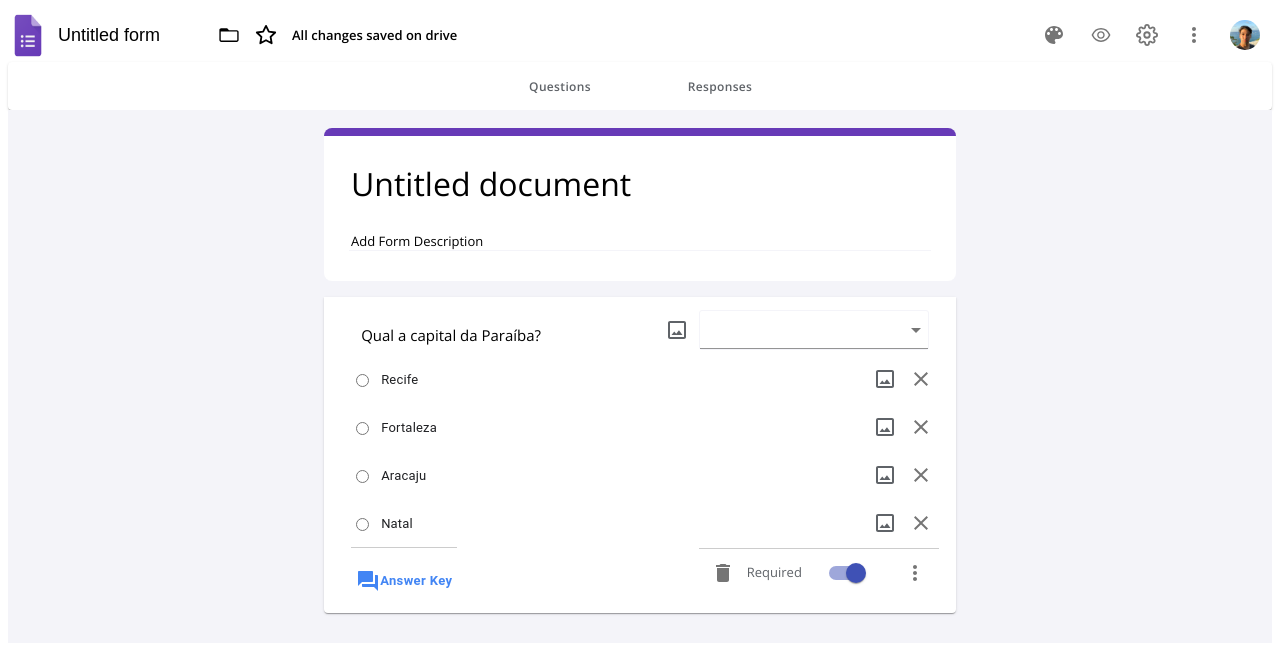
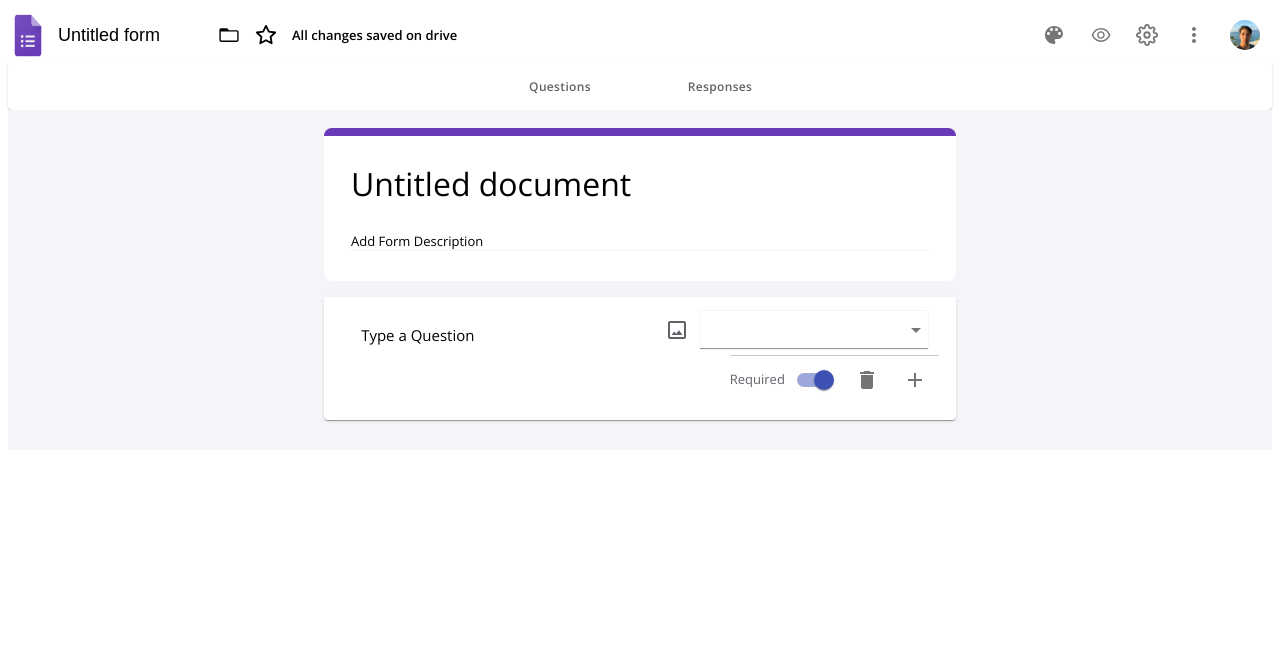
Before and after one commit to MicaelTargino/GoogleFormsClone_frontend, a React (Create React App) app: page /form/1 in a window 1280 px wide. Shown: the top 654 px of the page. Built offline with nearby package versions, Linux system fonts and the light colour scheme.

Commit message:
add, delete, and edit question title

```diff
--- a/src/components/QuestionForm/QuestionForm.jsx
+++ b/src/components/QuestionForm/QuestionForm.jsx
@@ -4,25 +4,41 @@ import {Select, Switch,Typography,IconButton,Accordion, AccordionSummary, Accord
 import { BsTrash, BsFileText, FcRightUp } from 'react-icons';
 import DeleteIcon from '@material-ui/icons/Delete';
 import QuestionAnswerIcon from '@material-ui/icons/QuestionAnswer';
-
+import {v4 as uuid} from 'uuid';
 import './QuestionForm.css';
 
 const QuestionForm = ({editingMode}) => {
-    // const [editingMode, setEditingMode] = useState(true);
     const [questions, setQuestions] = useState([
         {
-            questionText: 'Qual a capital da Paraíba?',
-            questionType: 'radio',
+            id: 1,
+            questionText: '',
+            questionType: 'text',
+            options: [],
+            open: true,
+            required: true
+        }
+    ]);
+    const deleteQuestion = (id) => {
+        let newQuestions = [];
+        questions.map((question, idx) => {
+            question.id !== id && newQuestions.push(question)
+        });
+        setQuestions(newQuestions);
+    };
+    const createEmptyQuestion = () => {
+        const uniqueIdentifier = uuid();
+        let newQuestions = [...questions, {
+            id: uniqueIdentifier,
+            questionText: '',
+            questionType: 'text',
             options: [
-                {optionText: 'Recife'},
-                {optionText: 'Fortaleza'},
-                {optionText: 'Aracaju'},
-                {optionText: 'Natal'},
+
             ],
             open: true,
             required: true
-        },
-    ]);
+        }];
+        setQuestions(newQuestions);
+    }
     return (
         <>
         <div className="question_form">
@@ -42,13 +58,14 @@ const QuestionForm = ({editingMode}) => {
                 <div className="question_boxes">
                     <AccordionDetails className="add_question">
                             <div className="add_question_top">
-                                <input type="text" className="question" placeholder="Question" value={ques.questionText}></input>
+                            {/* onFocus={ques.questionText !== '' ? ((e) => e.target.value = ques.questionText) : () =>{}} */}
+                                <input type="text" className="question" placeholder={ques.questionText == '' ? "Type a Question": ques.questionText} onChange={(e) => {ques.questionText = e.target.value}} defaultValue={ques.questionText}></input>
                                 <CropOriginal style={{ color:'#5f6368' }} />
                                 <div>
-                                <Select className="select" style={{ color:'#5f6368', fontSize: '13px'}}>
+                                <Select className="select" style={{ color:'#5f6368', fontSize: '13px', display: 'flex', alignItems: 'center', justifyContent: 'center'}}>
                                     <MenuItem id="text" value="text"><Subject style={{ marginRight: '10px' }}/> Paragraph</MenuItem>
                                     <MenuItem id="checkbox" value="checkbox"><CheckBox style={{ marginRight: '10px', color: '#70757a' }} checked></CheckBox> Checkbox</MenuItem>
-                                    <MenuItem id="radio" value="radio"><Radio style={{ marginRight: '10px', color: '#70757a' }} /> Multiple Choices</MenuItem>
+                                    <MenuItem id="radio" value="radio"><Radio style={{ margin: '0px', color: '#70757a' }} /> Multiple Choices</MenuItem>
                                 </Select>
                                 </div>
                                 {/* <IconButton>
@@ -77,22 +94,29 @@ const QuestionForm = ({editingMode}) => {
                                 )
                             })}
                             <div className="add_footer">
+                                {ques.questionType !== 'text' ?
                                 <div className="add_question_bottom_left" style={{ paddingTop: '17px' }}>
                                     <Button size="small" style={{ textTransform: "none", color: '#4285f4', fontSize: '13px', fontWeight: '600' }}>
                                         <QuestionAnswerIcon />
                                          Answer Key
                                     </Button>
                                 </div>
+                                :
+                                <div></div>
+                                }
                                 <div className="add_question_bottom">
-                                    <IconButton aria-label="delete">
-                                        <DeleteIcon />
-                                    </IconButton>
                                         <span style={{ color: '#5f6368', fontSize: '13px', fontFamily: 'Open Sans, Arial, sans-serif' }}>Required</span>
-                                        <FormControlLabel style={{marginLeft: '15px'}} label="" control={<Switch color="primary" defaultChecked={ques.required} />} onChange={() => {ques.required = !ques.required }}/>
+                                        <FormControlLabel style={{margin: '0px'}} label="" control={<Switch color="primary" defaultChecked={ques.required} />} onChange={() => {ques.required = !ques.required }}/>
+                                        <IconButton onClick={() => deleteQuestion(ques.id)} aria-label="delete">
+                                            <DeleteIcon />
+                                        </IconButton>
+                                        <IconButton onClick={() => { createEmptyQuestion() }}>
+                                            <Add />
+                                        </IconButton>
                                         {/* <Switch label="checked" name="checkedA" color="primary" checked={ques.required}></Switch> */}
-                                    <IconButton>
+                                    {/* <IconButton>
                                         <MoreVert />
-                                    </IconButton>
+                                    </IconButton>     */}
 
                                 </div>
                             </div>
@@ -105,8 +129,10 @@ const QuestionForm = ({editingMode}) => {
                 {ques.open && (
                     <div className="saved_questions">
                         <Typography style={{ fontSize:'15px', fontWeight: '400', letterSpacing: '.1px', lineHeight: '24px',paddingBottom: '8px' }}>
-                            {i+1}. {ques.questionText}
+                            {i+1}. {ques.questionText} {ques.required && <span style={{ color: 'red' }}>*</span>}
                         </Typography>
+
+                        {ques.questionType == 'text' && (<input type="text" /> )}
 
                         {ques.options.map((option, j) =>(
                             <div key={j}>
```
